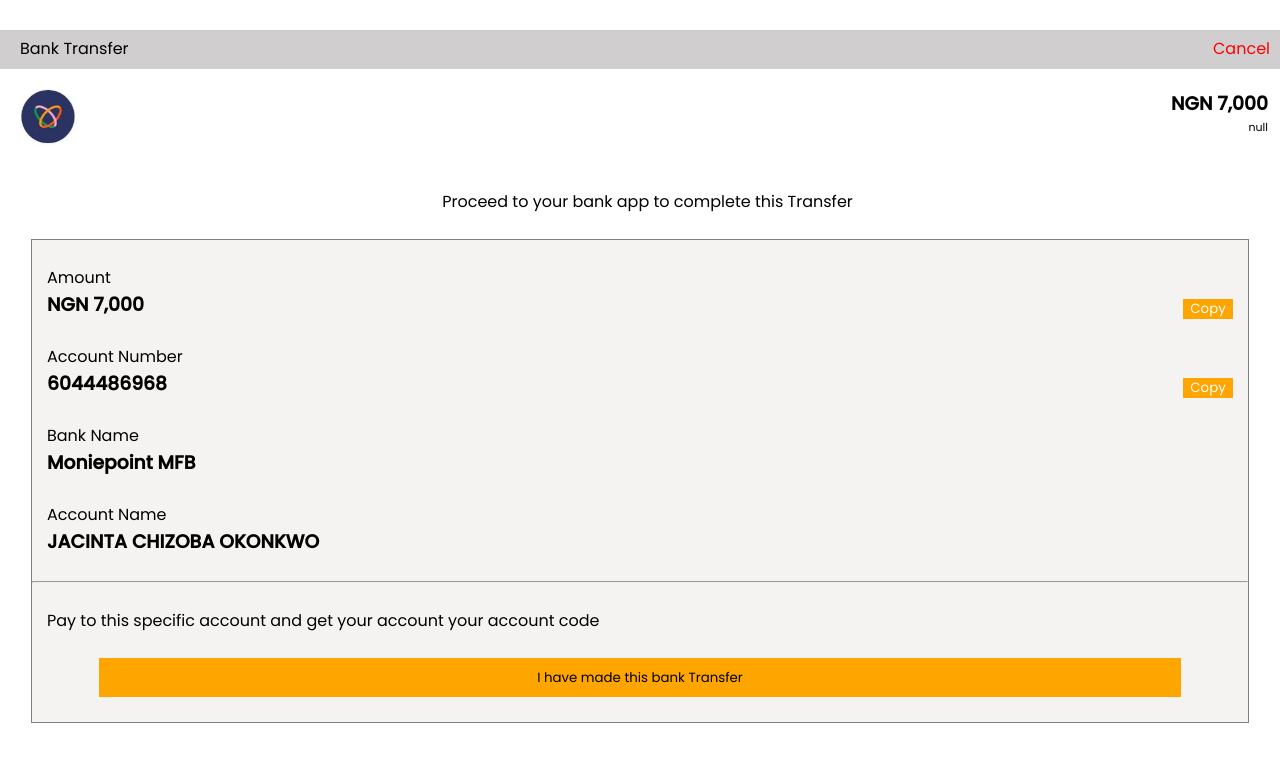
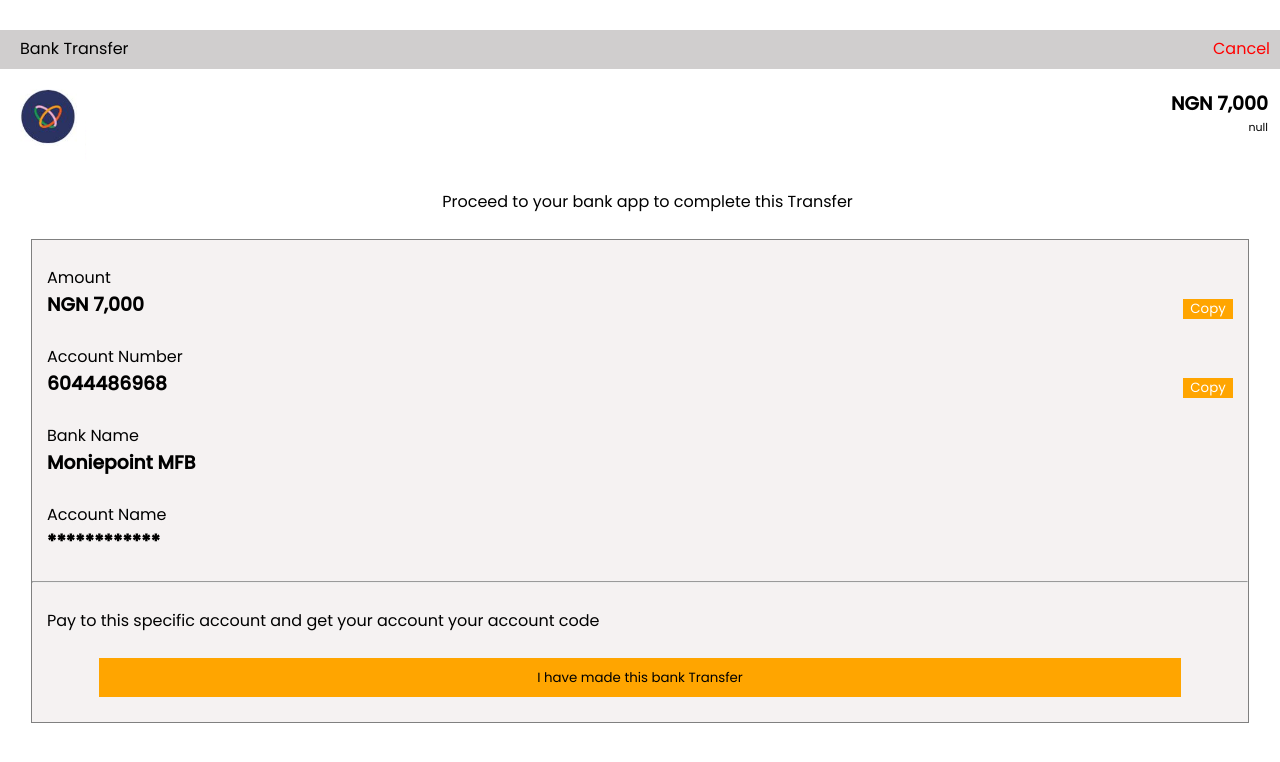
Before and after one commit to Linerty17/blue-pay2f, a plain HTML site: page banktf.html in a window 1280 px wide. Drawn offline with Linux system fonts and the light colour scheme; a script that the page names is missing.

Commit message:
Update banktf.html

```diff
--- a/banktf.html
+++ b/banktf.html
@@ -328,7 +328,7 @@
 
 
         <p>Account Name</p>
-        <h3>JACINTA CHIZOBA OKONKWO</h3> <br> <hr> <br>
+        <h3>************</h3> <br> <hr> <br>
         <p>Pay to this specific account and get your account your account code </p> <br>
         <div class="btn">
             <button id="transferButton" onclick="startTransfer()">I have made this bank Transfer</button> <br>
```
